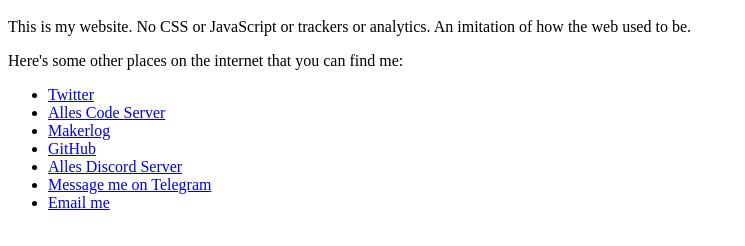
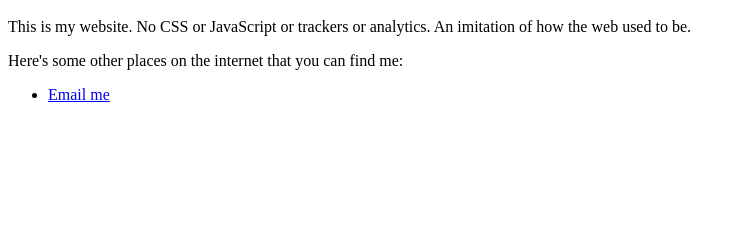
Before and after one commit to archiecodes/abaer.dev, a plain HTML site: page index.html in a window 1280 px wide. Shown: the part 48-294 px from the top of the page, without its empty margins (0-745 px from the left). Drawn offline with Linux system fonts and the light colour scheme.

Commit message:
Removed links

```diff
--- a/index.html
+++ b/index.html
@@ -7,12 +7,6 @@
         <p>This is my website. No CSS or JavaScript or trackers or analytics. An imitation of how the web used to be.</p>
         <p>Here's some other places on the internet that you can find me:</p>
         <ul>
-            <li><a href="https://twitter.com/abcdefghidek">Twitter</a></li>
-            <li><a href="https://git.alles.cx/archie">Alles Code Server</a></li>
-            <li><a href="https://getmakerlog.com/@archie">Makerlog</a></li>
-            <li><a href="https://github.com/archiecodes">GitHub</a></li>
-            <li><a href="https://discord.gg/x5jMXZsffG">Alles Discord Server</a></li>
-            <li><a href="https://t.me/archiecodes">Message me on Telegram</a></li>
             <li><a href="mailto:archie@abaer.dev">Email me</a></li>
         </ul>
     </body>
```
